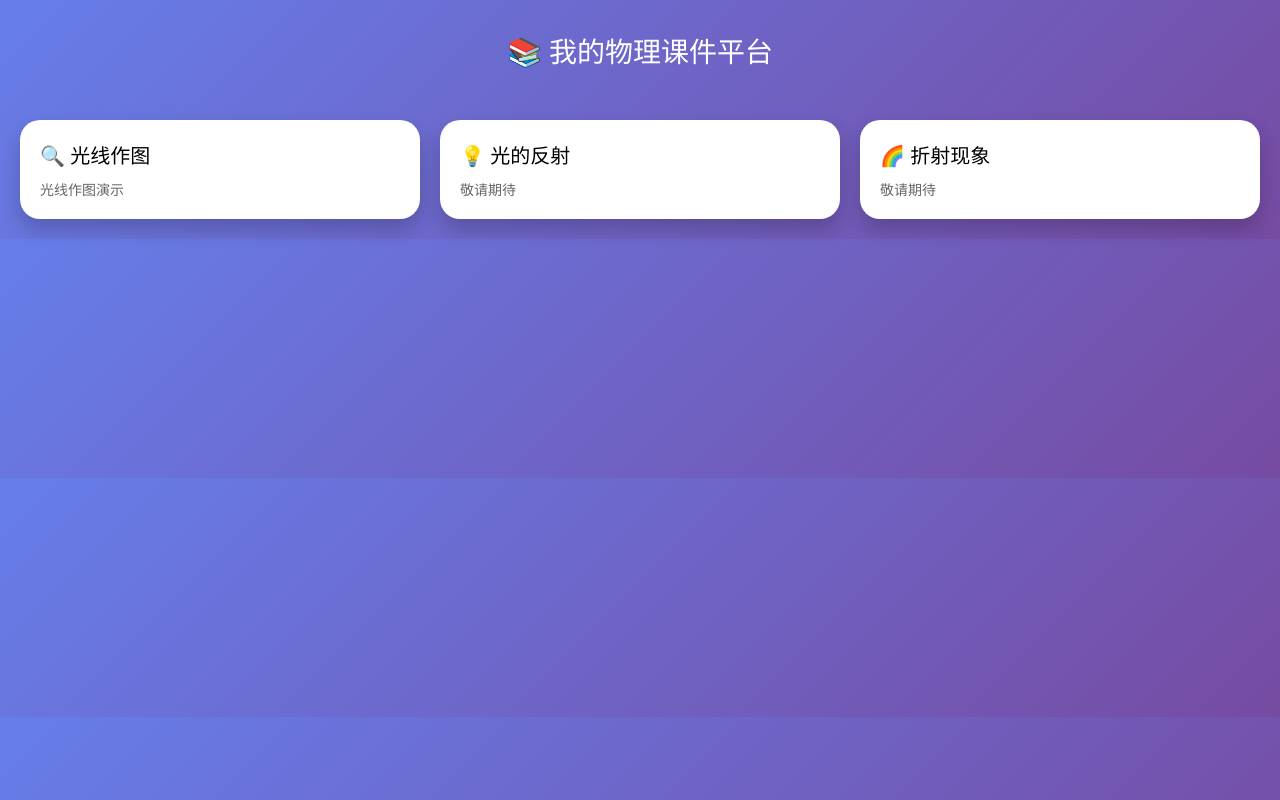
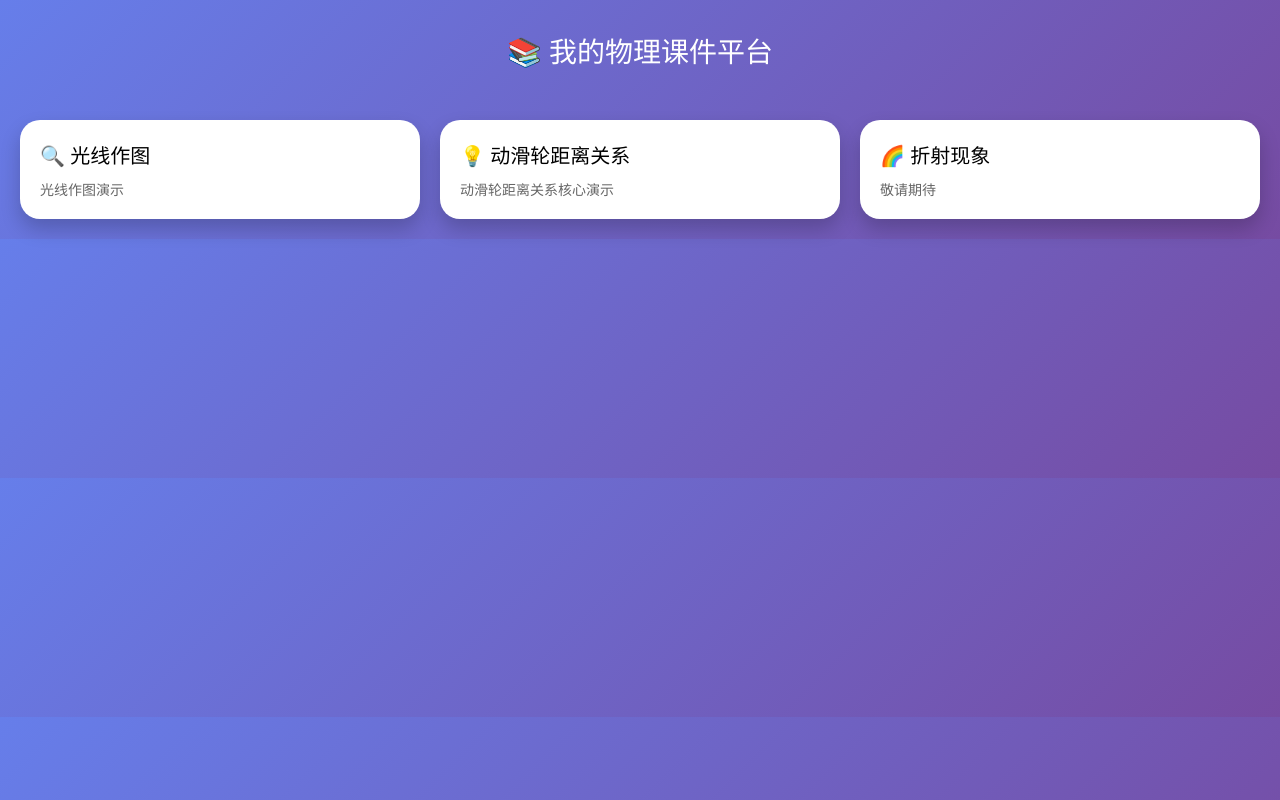
Before and after one commit to Zahn-bot/zahn, a plain HTML site: page index.html in a window 1280 px wide. Drawn offline with Linux system fonts and the light colour scheme.

Commit message:
Update index.html

```diff
--- a/index.html
+++ b/index.html
@@ -64,9 +64,9 @@ header {
 </div>
 
 <!-- 卡片2（先放占位，之后你会用到） -->
-<div class="card" onclick="alert('还没上传')">
-    <div class="title">💡 光的反射</div>
-    <div class="desc">敬请期待</div>
+<div class="card" onclick="go('动滑轮距离关系核心演示.html')">
+    <div class="title">💡 动滑轮距离关系</div>
+    <div class="desc">动滑轮距离关系核心演示</div>
 </div>
 
 <!-- 卡片3 -->
```
